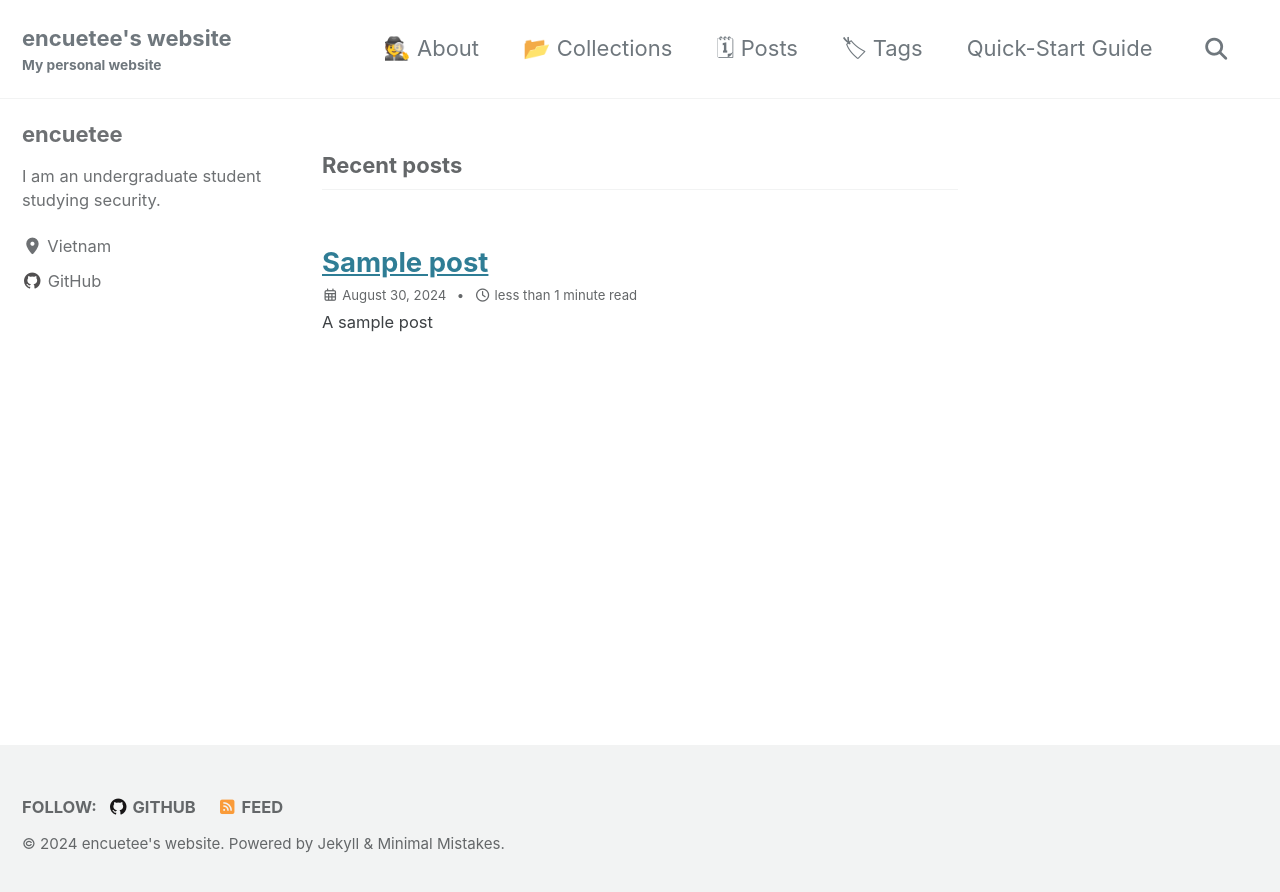
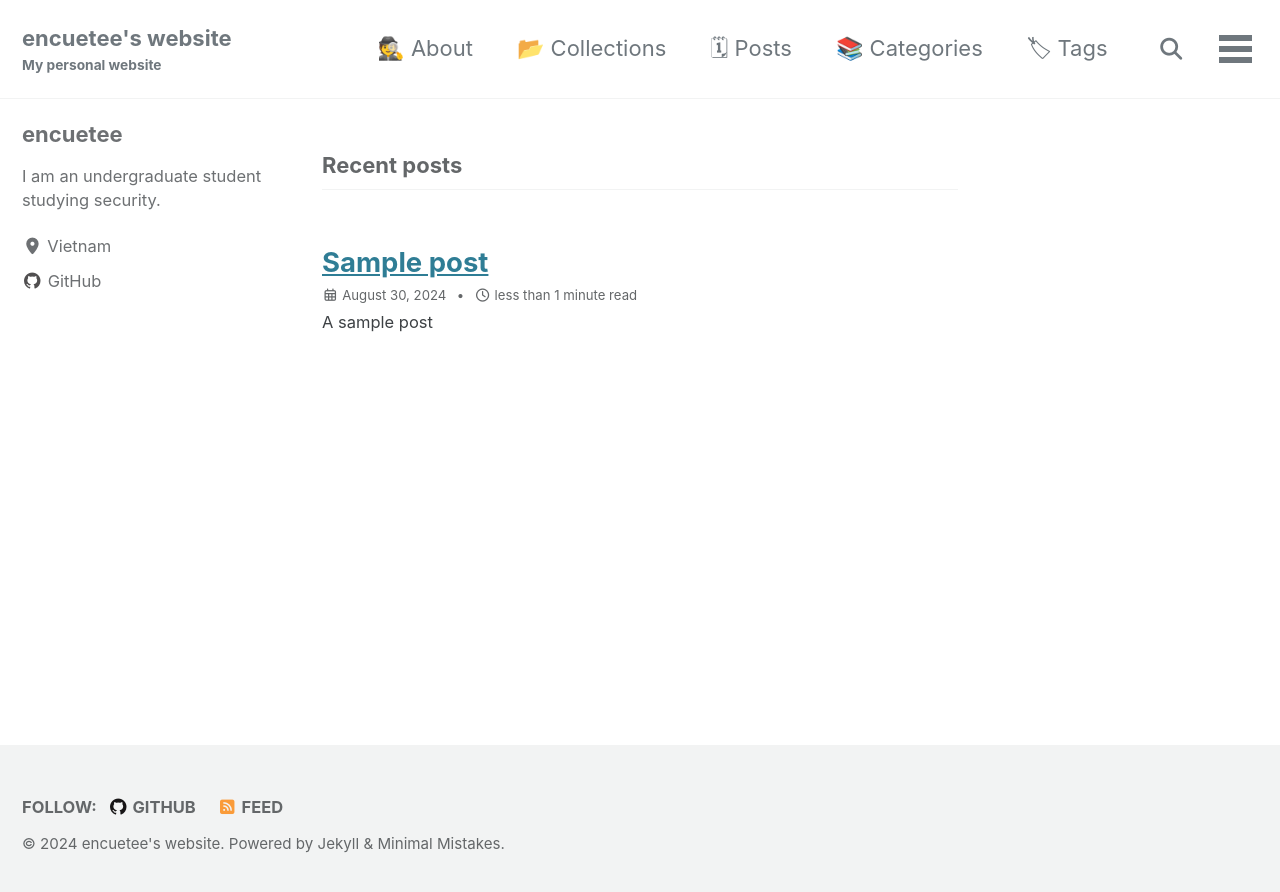
Before and after one commit to encuetee/encuetee.github.io, a Jekyll site: the page built from index.html, in a window 1280 px wide. Shown: the top 892 px of the page. Built offline with Jekyll 4.4.1, drawn with Linux system fonts in a browser that asks for light colours; cached includes are drawn as plain includes; the list of posts is cut into pages by our own code.

Commit message:
[style(404, navigation)] add categories path to navigation, and turn off share for 404 page

```diff
--- a/_data/navigation.yml
+++ b/_data/navigation.yml
@@ -6,6 +6,8 @@ main:
     url: /collection-archive/
   - title: "🗓 Posts"
     url: /year-archive/
+  - title: "📚 Categories"
+    url: /categories/
   - title: '🏷 Tags'
     url: /tags/
   - title: "Quick-Start Guide"
```
Also changed, not shown: _pages/404.md (+1 -0 lines).
